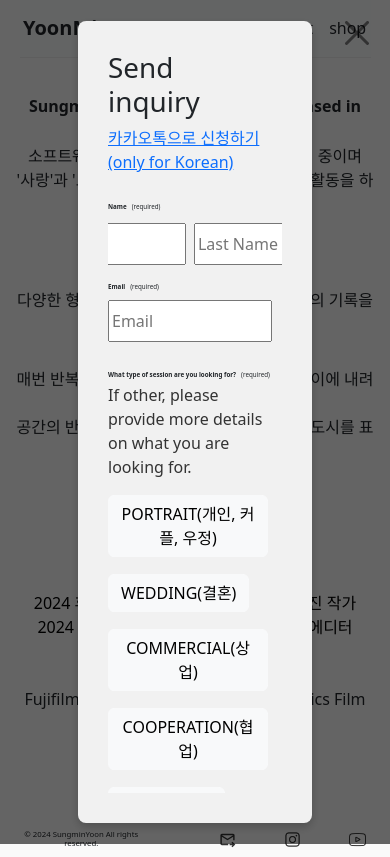
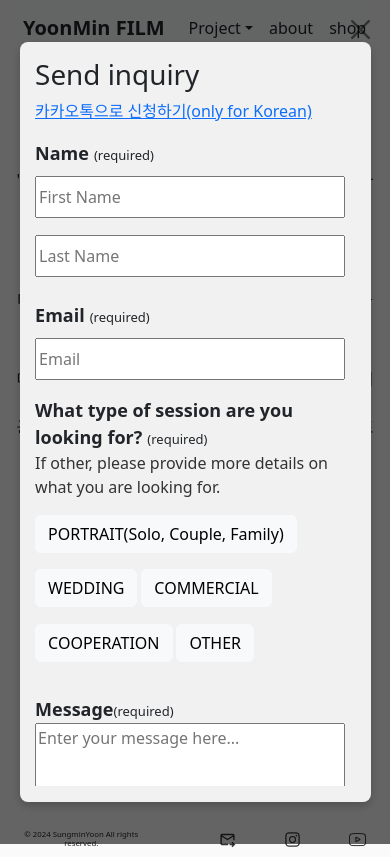
Before and after one commit to yoonminFilm/FrontEnd, a React (Create React App) app: page /about in a window 390 px wide. Both pictures are taken after a click on the button "문의 요청". Built offline with nearby package versions, Linux system fonts and the light colour scheme.

Commit message:
feat: 모바일 환경 submit form 반응형 추가

```diff
--- a/src/components/overlay.css
+++ b/src/components/overlay.css
@@ -84,3 +84,20 @@
     background-color: black;
     color: white;
 }
+@media screen and (max-width: 440px) {
+    .close-icon{
+        font-size: 1.2rem; /* 크기 조정 */
+    }
+    /* overlay mobile page */
+    .overlay-content{
+        max-width: 90vw;
+        max-height: 90%;
+        padding: 4vw;
+    }
+
+    .submit-button{
+        text-align: center;
+        max-width: 70vw;
+
+    }
+}
--- a/src/features/aboutPage/pages/AboutPage.js
+++ b/src/features/aboutPage/pages/AboutPage.js
@@ -7,6 +7,7 @@ import AboutText from "../components/AboutText";
 import OverlayViewPage from "../../../components/OverlayView";
 import Button from 'react-bootstrap/Button';
 import { postInquiry } from "../services/aboutServies";
+import './about-page.css';
 
 
 const AboutPage = () =>{
@@ -136,7 +137,7 @@ const AboutPage = () =>{
                                             looking for.
                                         </p>
                                         <div className="session-buttons ">
-                                            {["PORTRAIT(개인, 커플, 우정)", "WEDDING(결혼)", "COMMERCIAL(상업)", "COOPERATION(협업)", "OTHER(기타)"].map((type) => (
+                                            {["PORTRAIT(Solo, Couple, Family)", "WEDDING", "COMMERCIAL", "COOPERATION", "OTHER"].map((type) => (
                                                 <Button
                                                     type="button"
                                                     variant="light"
@@ -154,8 +155,9 @@ const AboutPage = () =>{
 
                                     {/* Message Section */}
                                     <div className="form-group flex message-inputs">
-                                        <label>
-                                            Message <span className="required">(required)</span>
+                                        <label className="strong-text">
+                                            <strong>Message</strong>
+                                            <span className="required">(required)</span>
                                         </label>
                                         <textarea
                                             placeholder="Enter your message here..."
@@ -168,9 +170,14 @@ const AboutPage = () =>{
 
                                     {/* Session Date Section */}
                                     <div className="form-group date-inputs">
-                                        <label>Desired task schedule</label>
+                                        <label className="strong-text">
+                                            <strong>
+                                                Desired task schedule
+                                            </strong>
+                                        </label>
                                         <p>Please provide task schedule for the photoshoot session.</p>
                                         <input
+                                            className="session-date-input"
                                             type="date"
                                             required
                                             name="sessionDate"
--- a/src/features/aboutPage/pages/about-page.css
+++ b/src/features/aboutPage/pages/about-page.css
@@ -62,6 +62,7 @@ label{
     position: relative;
     bottom: 4vh;
 }
+
 /* 문의 SECTION */
 .inquiry-container{
     text-align: start;
@@ -122,6 +123,14 @@ p, h1{
     }
 
 @media screen and (max-width: 440px) {
+    /* global setup */
+        .strong-text{
+            font-size: large;
+        }
+        .required{
+            font-size: small;
+        }
+
     /* about portrait img */
     .about-page-img{
         display: none;
@@ -133,4 +142,31 @@ p, h1{
         width: 40vw;
         height: 6vh;
     }
+
+    /* 네임 인풋 */
+    .name-inputs {
+        flex-direction: column;
+        align-items: start;
+        margin: 0 ;
+        width: 100%;
+    }
+
+    .name-input[type="text"] {
+        width: 100%;
+        max-width: 90vw;
+        margin: 1vh 0 !important;
+    }
+
+    /* about page button */
+    .submit-button[type="submit"]{
+        background-color: rgba(51, 51, 51, 0.7);
+        width: 100%;
+        max-width: 90vw;
+    }
+
+    .session-date-input[type="date"]{
+        width: 100%;
+        max-width: 90vw;
+    }
+
 }
```
Lines whose indentation alone changed are shown as unchanged.
